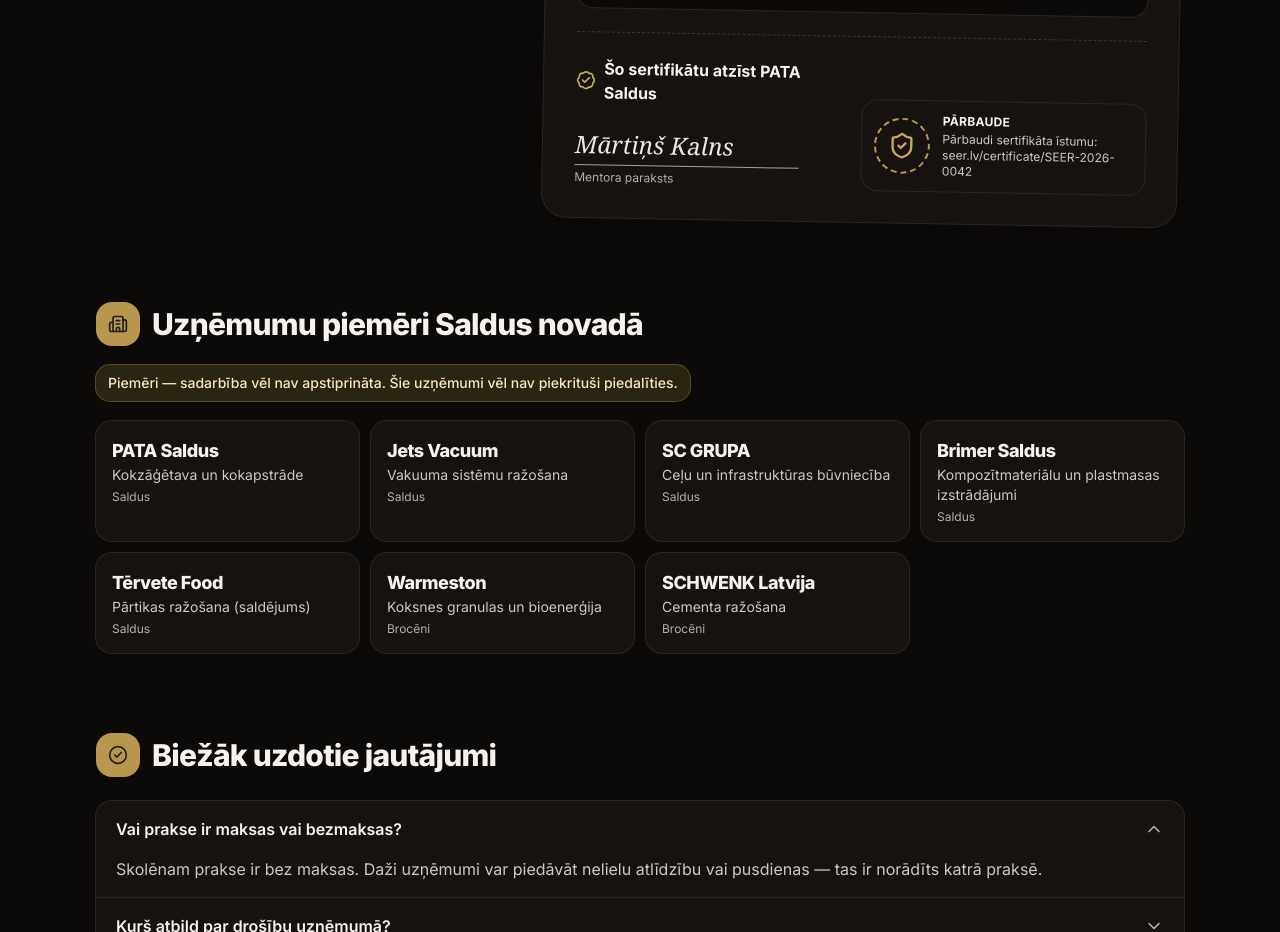
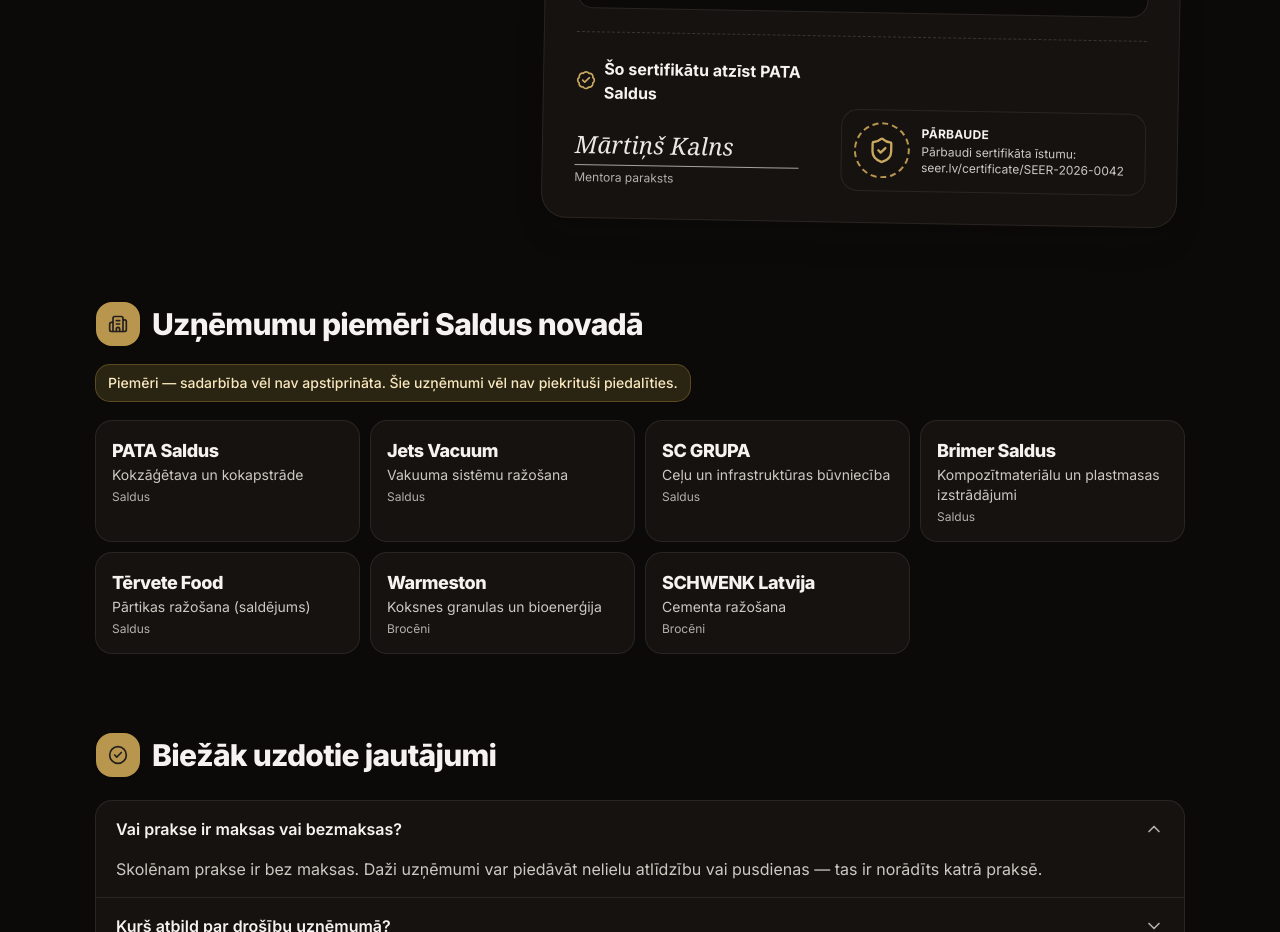
Before and after one commit to EdvardsLinde/Project-Ere, a React (Vite) app: page / in a window 1280 px wide. Shown: the part 2980-3912 px from the top of the page. Built offline with nearby package versions, Linux system fonts and the light colour scheme.

Commit message:
Certificate: keep the verification link on one line
Co-Authored-By: Claude Opus 5.5 <noreply@anthropic.com>
Claude-Session: https://claude.ai/code/session_01Q4eRBs9GnLF6MGCxy9wsFT

```diff
--- a/src/features/certificate/CertificateCard.tsx
+++ b/src/features/certificate/CertificateCard.tsx
@@ -136,7 +136,7 @@ export function CertificateCard({ data, compact = false }: { data: CertificateDa
             </span>
             <div className="text-xs">
               <p className="font-bold tracking-wide text-slate-900 uppercase">{t.certificate.verifyTitle}</p>
-              <p className="mt-0.5 max-w-52 text-slate-600">{t.certificate.verifyText(certificate.id)}</p>
+              <p className="mt-0.5 max-w-64 text-slate-600">{t.certificate.verifyText(certificate.id)}</p>
             </div>
           </div>
         </div>
```
